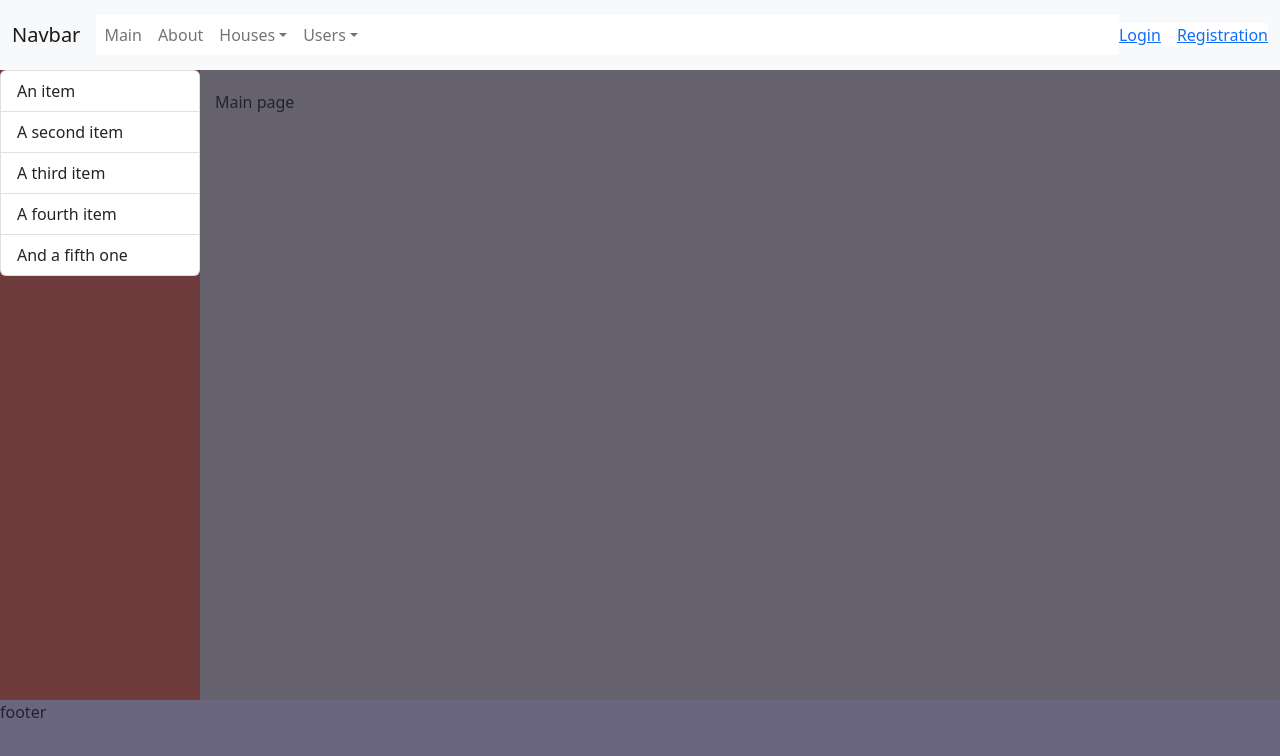
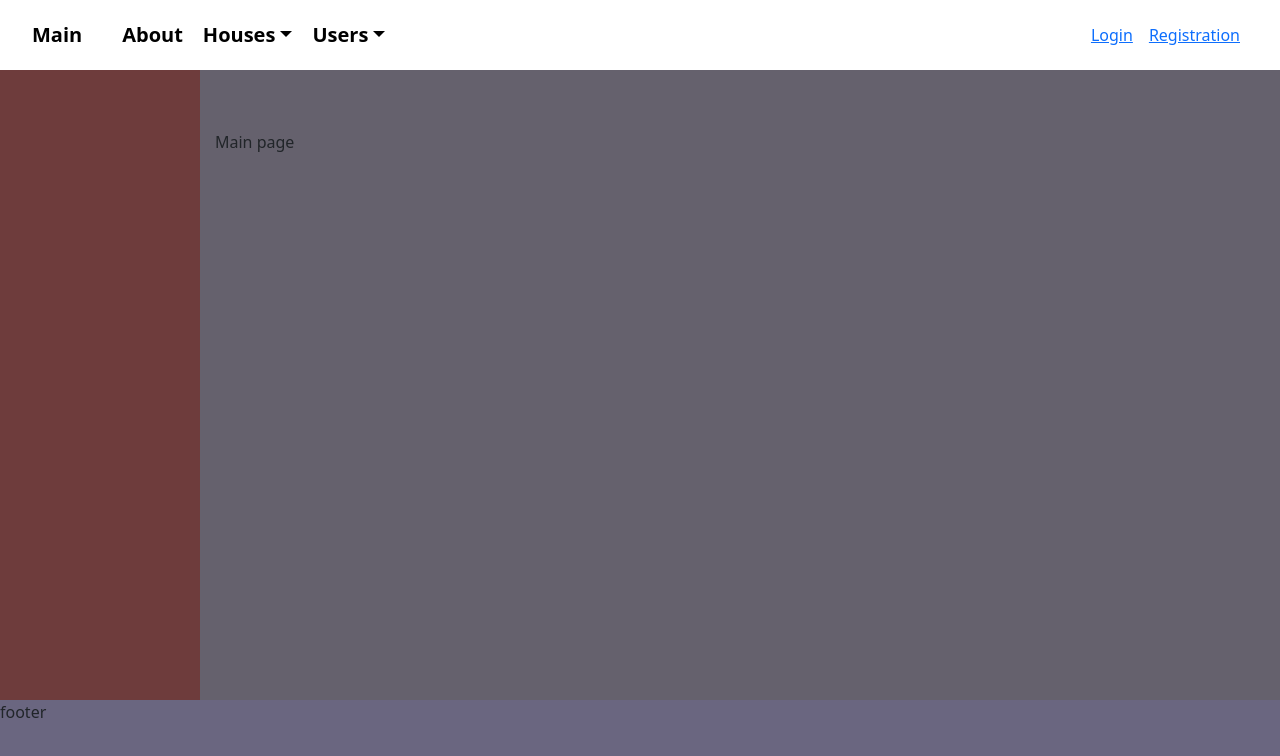
Before and after one commit to troshevVladimir/housing-management-company, a Vue app: page /#/ in a window 1280 px wide. Shown: the top 756 px of the page. Built offline with nearby package versions, Linux system fonts and the light colour scheme.

Commit message:
fix issues

```diff
--- a/src/components/DefaultAsside.vue
+++ b/src/components/DefaultAsside.vue
@@ -1,12 +1,6 @@
 <template>
   <aside class="sidebar">
-    <ul class="list-group">
-      <li class="list-group-item">An item</li>
-      <li class="list-group-item">A second item</li>
-      <li class="list-group-item">A third item</li>
-      <li class="list-group-item">A fourth item</li>
-      <li class="list-group-item">And a fifth one</li>
-    </ul>
+
   </aside>
 </template>
 <script lang="ts">
--- a/src/components/DefaultHeader.vue
+++ b/src/components/DefaultHeader.vue
@@ -1,29 +1,16 @@
 <template>
-  <header class="header navbar navbar-expand-lg bg-light">
-    <div class="container-fluid">
-      <a class="navbar-brand" href="#">Navbar</a>
-      <button
-        class="navbar-toggler"
-        type="button"
-        data-bs-toggle="collapse"
-        data-bs-target="#navbarNavDropdown"
-        aria-controls="navbarNavDropdown"
-        aria-expanded="false"
-        aria-label="Toggle navigation"
-      >
-        <span class="navbar-toggler-icon"></span>
-      </button>
-      <div class="collapse navbar-collapse" id="navbarNavDropdown">
-        <ul class="navbar-nav">
-          <li class="nav-item">
-            <router-link class="nav-link" :to="{name: 'main'}">Main</router-link>
+  <header class="header">
+    <nav>
+      <ul class="header__links">
+        <li class="header__link">
+          <router-link class="header__link" :to="{name: 'main'}">Main</router-link>
         </li>
-          <li class="nav-item">
-            <router-link class="nav-link" :to="{name: 'about'}">About</router-link>
+        <li class="">
+          <router-link class="header__link" :to="{name: 'about'}">About</router-link>
         </li>
         <li class="nav-item dropdown">
           <a
-              class="nav-link dropdown-toggle"
+            class="header__link dropdown-toggle"
             href="#"
             role="button"
             data-bs-toggle="dropdown"
@@ -33,14 +20,14 @@
             <li>
               <router-link
                 class="dropdown-item"
-                  :to="{name: 'houses', params: { title: 'Houses page'}}"
+                :to="{name: 'houses'}"
               >Houses Table</router-link>
             </li>
           </ul>
         </li>
         <li class="nav-item dropdown">
           <a
-              class="nav-link dropdown-toggle"
+            class="header__link dropdown-toggle"
             href="#"
             role="button"
             data-bs-toggle="dropdown"
@@ -50,18 +37,19 @@
             <li>
               <router-link
                 class="dropdown-item"
-                  :to="{name: 'users', params: { title: 'Users page'}}"
+                :to="{name: 'users'}"
               >Users</router-link>
             </li>
             <li>
               <router-link
                 class="dropdown-item"
-                  :to="{name: 'roles', params: { title: 'Roles page'}}"
+                :to="{name: 'roles'}"
               >Roles</router-link>
             </li>
           </ul>
         </li>
       </ul>
+    </nav>
     <div class="header__right-header">
       <div class="auth" v-if="!user.name">
         <router-link class="me-3" :to="{name: 'login'}">Login</router-link>
@@ -72,9 +60,8 @@
         <button @click="exit" type="button" class="btn btn-outline-secondary">Выйти</button>
       </div>
     </div>
-      </div>
-    </div>
   </header>
+
 </template>
 
 <script lang="ts">
@@ -104,19 +91,32 @@ export default {
 
 <style lang="scss">
 	.header {
-		&__right-header {
     background-color: #fff;
-			padding-bottom: 20px;
+    display: flex;
+    align-items: center;
+    justify-content: space-between;
+
+    &__links {
+      list-style: none;
+      display: flex;
+      align-items: center;
+      margin-bottom: 0;
     }
 
-		@media screen and (min-width: 992px) {
+    &__link {
+      margin-right: 20px;
+      text-decoration: none;
+      color: #000;
+      font-weight: 600;
+      font-size: 20px;
+    }
+
+		&__right-header {
 			padding-right: 40px;
 
-			&__right-header {
-				padding-bottom: 0;
 		}
 	}
-	}
+
 	.user {
 		display: flex;
 		align-items: center;
--- a/src/components/RolesTable.vue
+++ b/src/components/RolesTable.vue
@@ -64,7 +64,7 @@ export default defineComponent({
 			roles: 'userData/getUserRoles',
 		}),
 	},
-	mounted() {
+	created () {
 		this.loading = true
 		this.getRoles()
 			.then(() => {
--- a/src/components/UsersTable.vue
+++ b/src/components/UsersTable.vue
@@ -89,7 +89,7 @@ export default defineComponent({
 			}
 		}
 	},
-	mounted() {
+	created () {
 		this.getRoles()
 		this.loading = true
 		this.getUsers()
--- a/src/layouts/DefaultLayout.vue
+++ b/src/layouts/DefaultLayout.vue
@@ -3,6 +3,7 @@
     <DefaultHeader></DefaultHeader>
 
     <section class="content">
+			<h1 class="houses-page__page-title">{{$route.meta.title}}</h1>
       <router-view></router-view>
     </section>
 
--- a/src/router/routes.js
+++ b/src/router/routes.js
@@ -8,9 +8,9 @@ import Login from "@/views/Login.vue";
 import Registration from "@/views/Registration.vue";
 
 const routes = [
-  { path: "/", name: 'main', component: MainPage },
-  { path: "/about", name:'about', component: AboutPage },
-  { path: "/houses", name: 'houses', component: HousesPage },
+  { path: "/", name: 'main', component: MainPage},
+  { path: "/about", name:'about', component: AboutPage, meta: { title: 'О нас' }},
+  { path: "/houses", name: 'houses', component: HousesPage, meta: { title: 'Все дома' } },
   {
     path: "/users",
     component: UsersPage,
@@ -20,14 +20,16 @@ const routes = [
         name: 'users',
         components: {
           table: UsersTable
-        }
+        },
+        meta: { title: 'Все Пользователи' }
       },
       {
         path: 'roles',
         name: 'roles',
         components: {
           table: RolesTable
-        }
+        },
+        meta: { title: 'Роли пользователей' }
       }
     ]
   },
--- a/src/server/middleware/rolesHasAccess.js
+++ b/src/server/middleware/rolesHasAccess.js
@@ -11,6 +11,8 @@ export default function (roles) {
     try {
       const token = req.headers.authorization?.split(' ')[1]
 
+      console.log(token);
+
       if (!token) {
         return res.status(400).json({message: 'Вы не авторизованы'})
       }
@@ -23,7 +25,8 @@ export default function (roles) {
         }
 
       } catch (error) {
-        return res.status(400).json({message: 'Вы не авторизованы'})
+        console.log(error);
+        return res.status(400).json({message: 'Что то пошло не так'})
       }
 
       next()
--- a/src/store/modules/userData/userData.ts
+++ b/src/store/modules/userData/userData.ts
@@ -23,10 +23,13 @@ const userData = {
             ctx.commit('setUser', decoded)
         },
         getUsers(ctx: any) {
+            const token = localStorage.getItem('token')
+            const auth = token ? 'Bearer ' + token : ''
+
             return fetch(`/api/getusers/`, {
 				method: 'GET',
 				headers: {
-					'Authorization': 'Bearer ' + localStorage.getItem('token'),
+					'Authorization': auth,
 				},
 			})
 				.then((resp) => {
@@ -44,10 +47,12 @@ const userData = {
 				})
         },
         getRoles(ctx: any) {
+            const token = localStorage.getItem('token')
+            const auth = token ? 'Bearer ' + token : ''
             return fetch(`/api/getusers/getUserRoles`, {
 				method: 'GET',
 				headers: {
-					'Authorization': 'Bearer ' + localStorage.getItem('token'),
+					'Authorization': auth,
 				},
 			})
 				.then((resp) => {
--- a/src/views/HousesPage.vue
+++ b/src/views/HousesPage.vue
@@ -1,7 +1,5 @@
 <template>
   <div class="houses-page">
-    <h1 class="houses-page__page-title">{{$route.params.title}}</h1>
-
     <span v-html="getError"></span>
 
     <div class="table-responsive">
--- a/src/views/Login.vue
+++ b/src/views/Login.vue
@@ -36,6 +36,7 @@
 <script lang="ts">
 import { defineComponent } from "vue";
 import CustomLoader from "@/components/CustomLoader.vue";
+import { mapMutations } from "vuex";
 
 export default defineComponent({
 	name: "login",
@@ -52,6 +53,7 @@ export default defineComponent({
 		}
 	},
 	methods: {
+		...mapMutations({clearUser: "userData/clearUser"}),
 		submit() {
 			if (!this.canSubmit) return
 			this.isLoading = true
@@ -70,6 +72,8 @@ export default defineComponent({
 						throw new Error(response.message)
 					}
 					localStorage.setItem('token', response.token);
+					this.clearUser() // TODO: При выходе и входе приходится очищать поля
+
 					this.$router.push({ name: 'main' })
 				})
 				.catch(e => {
--- a/src/views/UsersPage.vue
+++ b/src/views/UsersPage.vue
@@ -1,7 +1,5 @@
 <template>
   <div class="houses-page">
-    <h1 class="houses-page__page-title">{{$route.params.title}}</h1>
-
     <span v-html="getError"></span>
 
     <div class="table-responsive" v-if="!getError">
```
Also changed, not shown: src/server/controllers/users.js (+0 -10 lines). Lines whose indentation alone changed are shown as unchanged.
